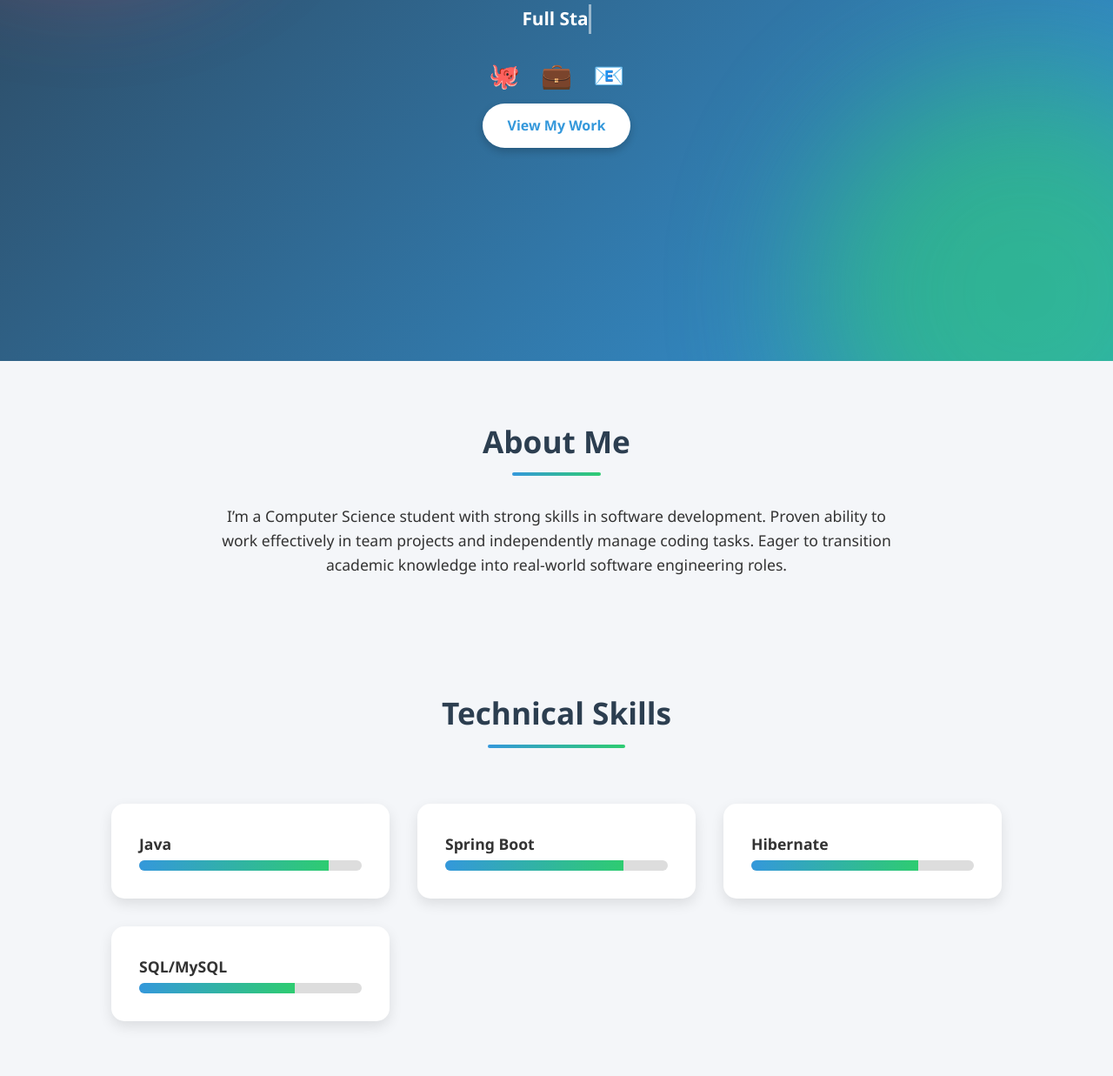
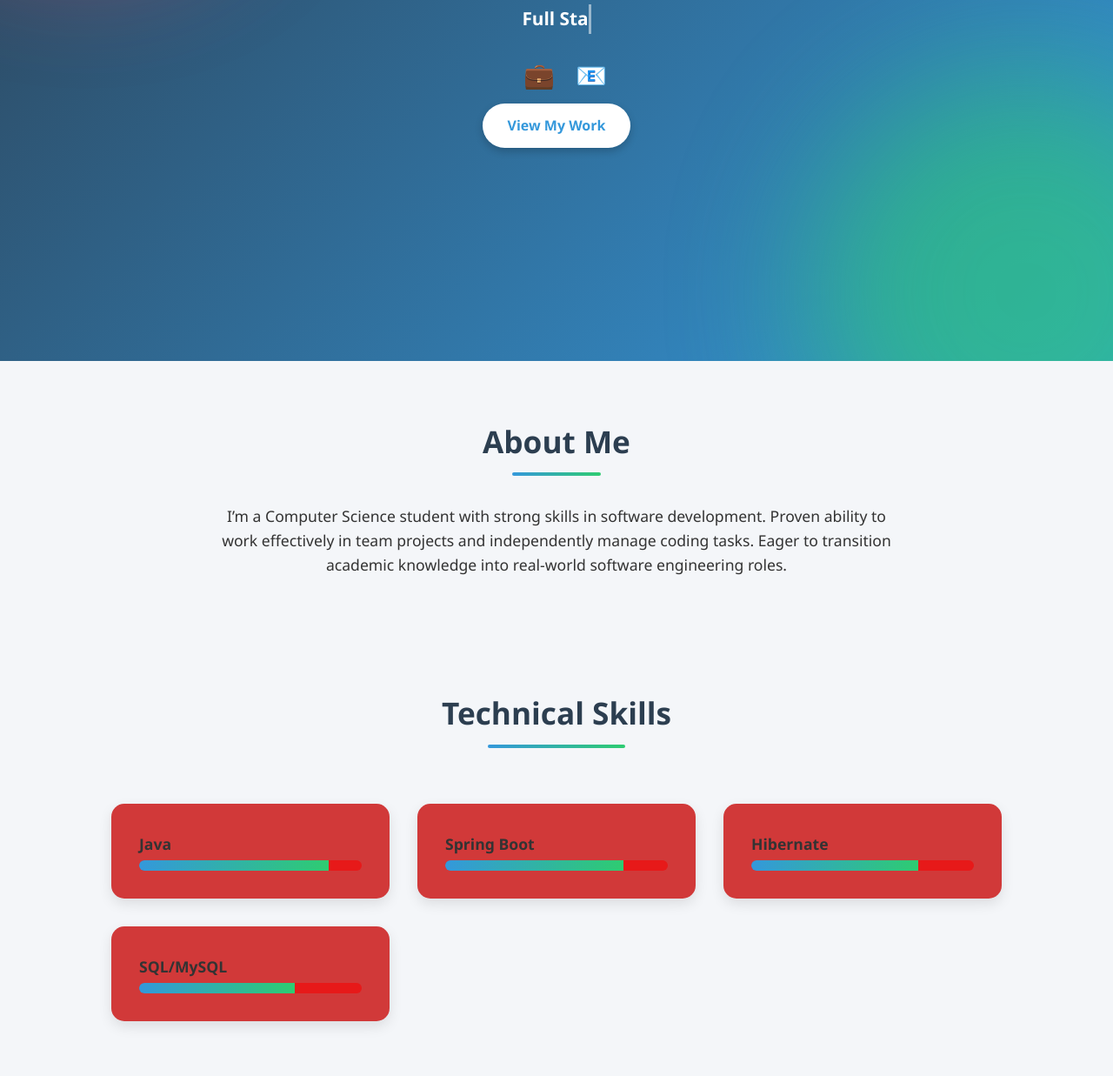
Before and after one commit to Adi-100/DCL, a plain HTML site: page index.html in a window 1280 px wide. Shown: the part 443-1680 px from the top of the page at 87% size. Drawn offline with Linux system fonts and the light colour scheme.

Commit message:
Update index.html

```diff
--- a/index.html
+++ b/index.html
@@ -130,7 +130,7 @@
       margin-top: 2rem;
     }
     .card {
-      background: #fff;
+      background: #d13939;
       padding: 2rem;
       border-radius: 15px;
       box-shadow: 0 6px 15px rgba(0,0,0,0.1);
@@ -148,7 +148,7 @@
     .skill-name {font-weight: bold;}
     .progress {
       height: 12px;
-      background: #ddd;
+      background: #e71919;
       border-radius: 6px;
       overflow: hidden;
       margin-top: 5px;
@@ -160,7 +160,7 @@
 
     /* Contact */
     .contact p {margin: 10px 0; font-size: 1.1rem;}
-    .contact a {color: #3498db; font-weight: bold;}
+    .contact a {color: #121516; font-weight: bold;}
 
     /* Footer */
     footer {
@@ -193,7 +193,7 @@
       <p><span id="typing"></span></p>
 
       <div class="social-icons">
-        <a href="https://github.com/adi-100" target="_blank">🐙</a>
+        <a href="https://github.com/adi-100" target="_blank"></a>
         <a href="https://linkedin.com/in/tejuadi" target="_blank">💼</a>
         <a href="mailto:tejuadi11@gmail.com">📧</a>
       </div>
```
